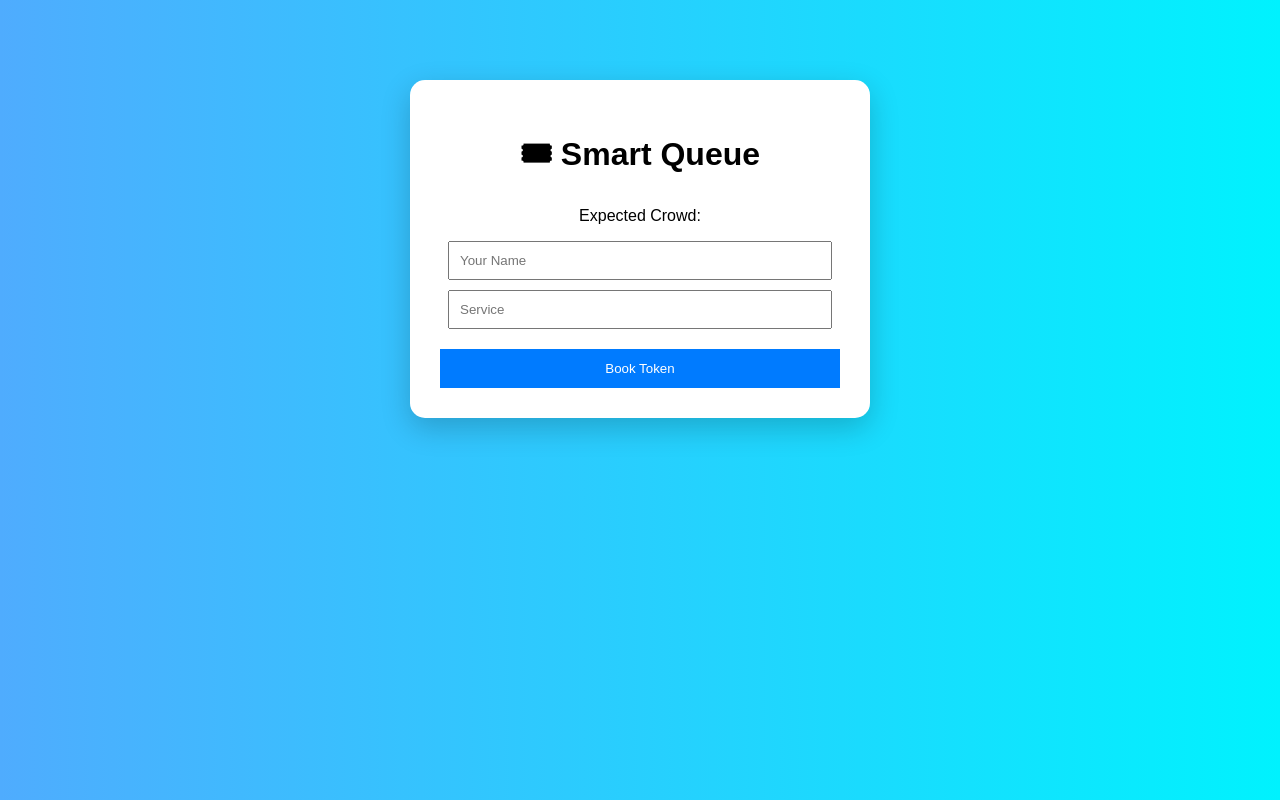
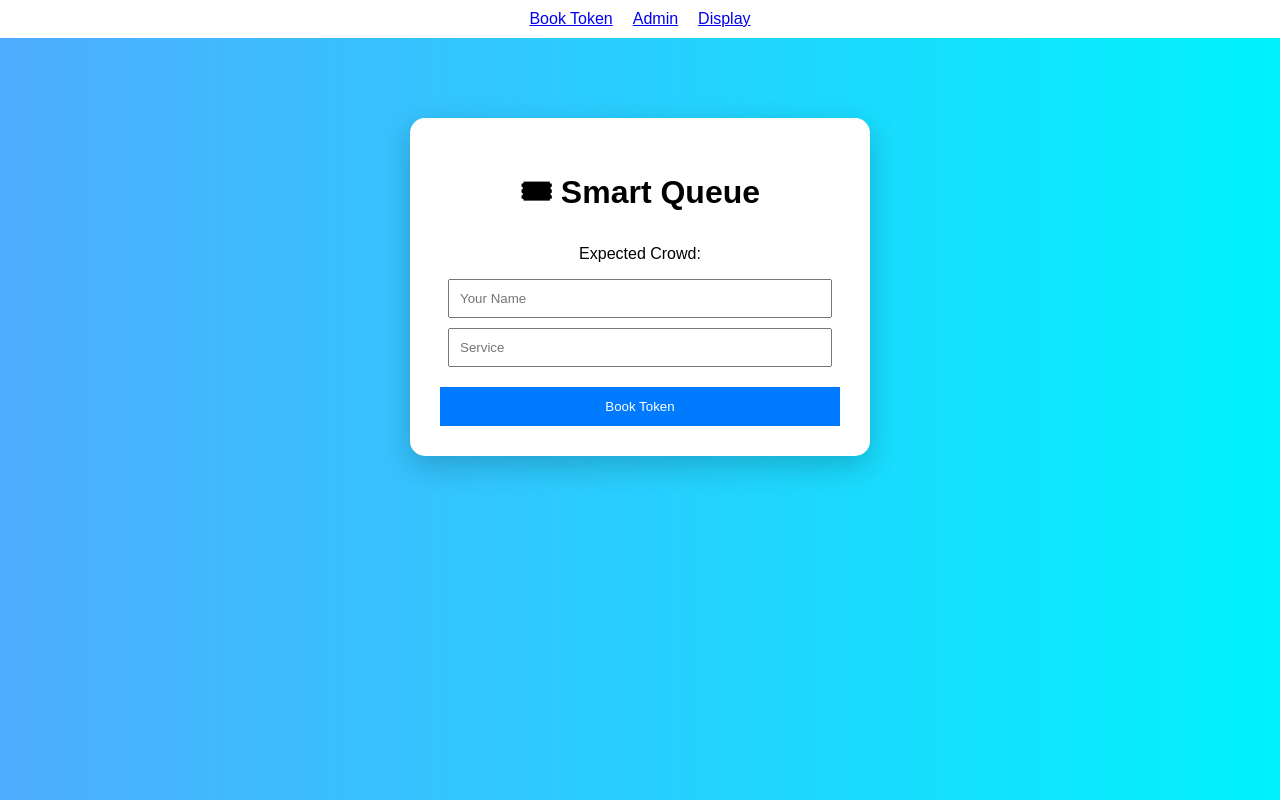
Before and after one commit to DebadritaSaha/smart-queue-system, a React (Create React App) app in the folder frontend/: page / in a window 1280 px wide. Built offline with nearby package versions, Linux system fonts and the light colour scheme; no server answers.

Commit message:
Added navigation links

```diff
--- a/frontend/src/App.js
+++ b/frontend/src/App.js
@@ -1,12 +1,19 @@
 import React from "react";
-import { BrowserRouter, Routes, Route } from "react-router-dom";
+import { BrowserRouter, Routes, Route, Link } from "react-router-dom"; // Added Link
 import Home from "./Home";
-import Admin from "./Admin"; // 👈 Add this
-import Display from "./Display"; // 👈 Add this
+import Admin from "./Admin";
+import Display from "./Display";
 
 function App() {
   return (
     <BrowserRouter>
+      {/* Simple Navigation Bar */}
+      <nav style={{ padding: "10px", textAlign: "center", background: "#fff", marginBottom: "20px" }}>
+        <Link to="/" style={{ margin: "10px" }}>Book Token</Link>
+        <Link to="/admin" style={{ margin: "10px" }}>Admin</Link>
+        <Link to="/display" style={{ margin: "10px" }}>Display</Link>
+      </nav>
+
       <Routes>
         <Route path="/" element={<Home />} />
         <Route path="/admin" element={<Admin />} />
--- a/frontend/src/Display.js
+++ b/frontend/src/Display.js
@@ -9,11 +9,23 @@ function Display() {
     const interval = setInterval(() => {
       fetch(`${API_URL}/status`)
         .then((res) => res.json())
-        .then((data) => setCurrentToken(data.currentToken));
-    }, 3000); // Checks every 3 seconds
+        .then((data) => {
+          // If a new token is called, speak it!
+          if (data.currentToken !== currentToken && data.currentToken !== 0) {
+            announceToken(data.currentToken);
+            setCurrentToken(data.currentToken);
+          }
+        });
+    }, 3000);
 
     return () => clearInterval(interval);
-  }, []);
+  }, [currentToken]);
+
+  const announceToken = (number) => {
+    const utterance = new SpeechSynthesisUtterance(`Now serving token number ${number}`);
+    utterance.rate = 0.9; // Slightly slower for clarity
+    window.speechSynthesis.speak(utterance);
+  };
 
   return (
     <div className="display-screen">
```
